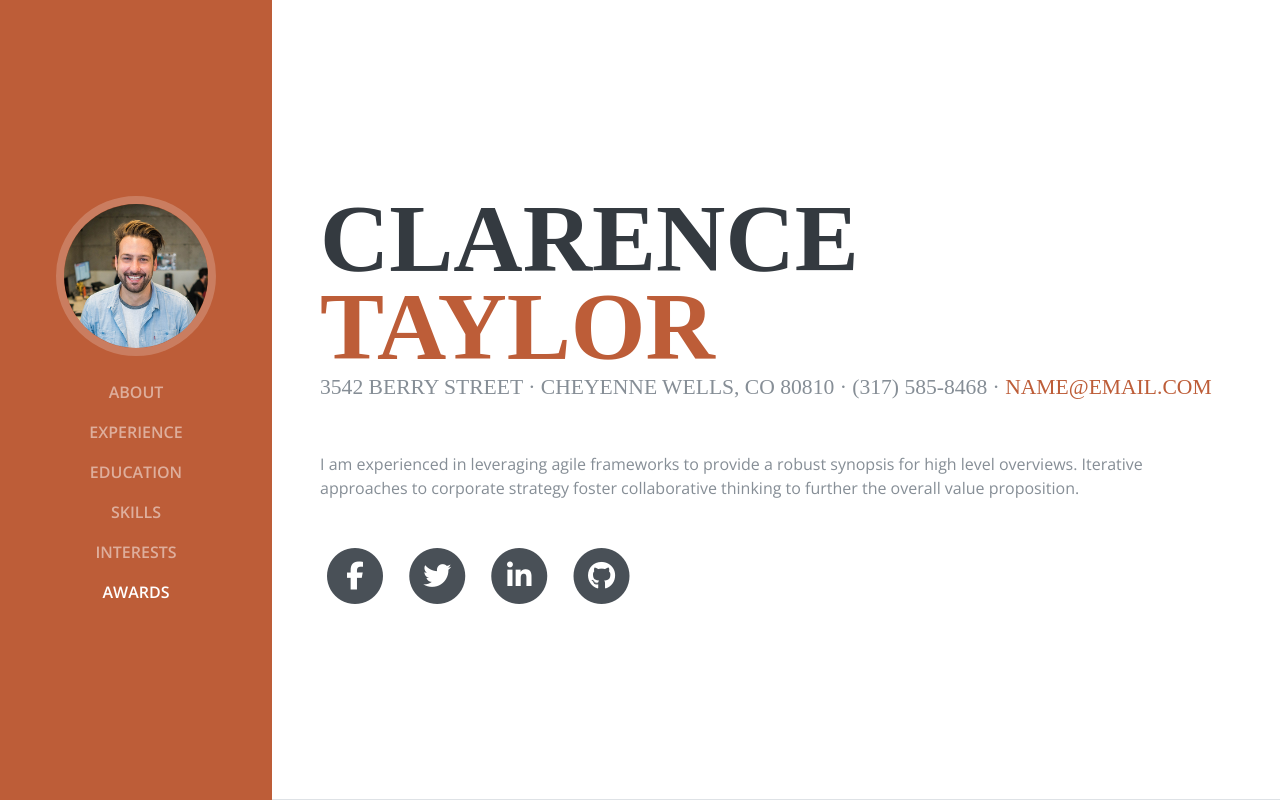
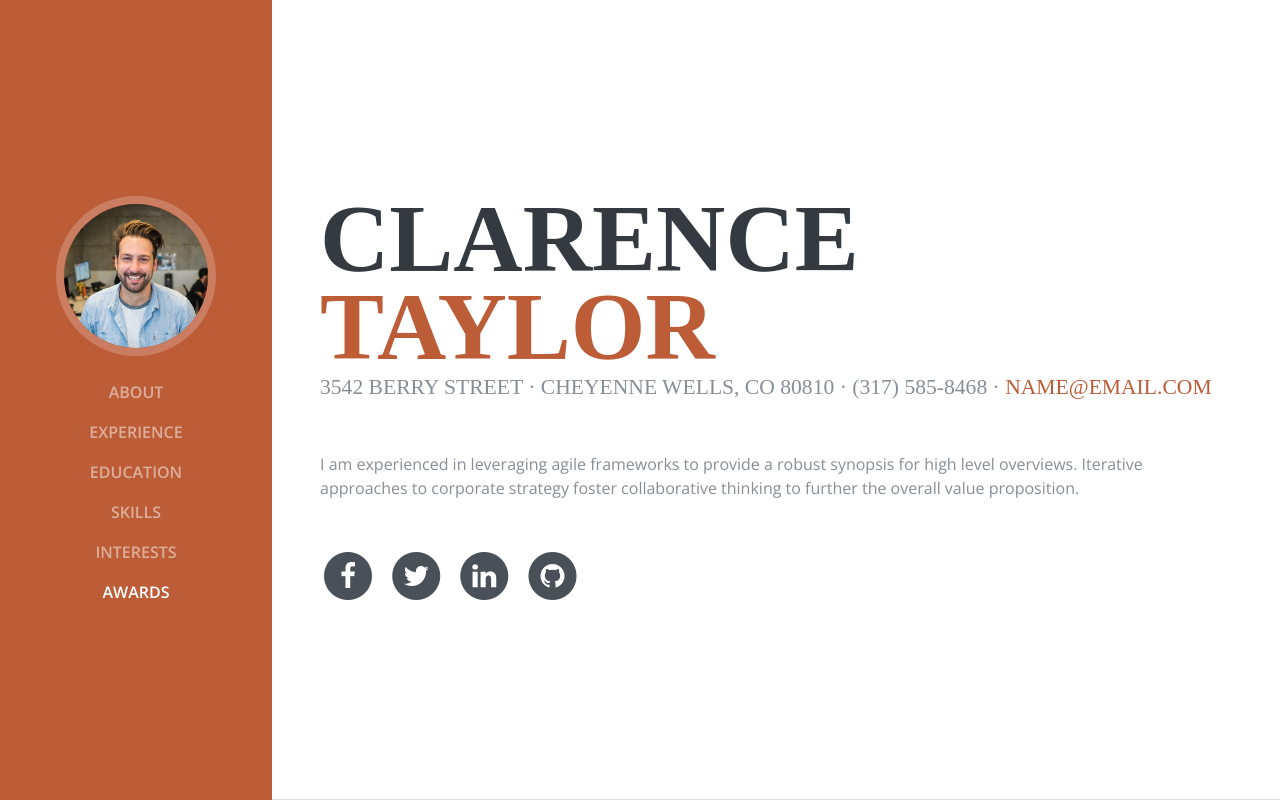
Before and after one commit to ashish-bhalerao/resume, a plain HTML site: page index.html in a window 1280 px wide. Shown: the top 800 px of the page. Drawn offline with nearby package versions, Linux system fonts and the light colour scheme; a web font is replaced by a local one.

Commit message:
index updated

```diff
--- a/index.html
+++ b/index.html
@@ -9,14 +9,14 @@
     <title>Resume - Ashish Bhalerao Pune</title>
 
     <!-- Bootstrap core CSS -->
-    <link href="vendor/bootstrap/css/bootstrap.min.css" rel="stylesheet">
+    <link rel="stylesheet" href="https://maxcdn.bootstrapcdn.com/bootstrap/4.0.0/css/bootstrap.min.css" integrity="sha384-Gn5384xqQ1aoWXA+058RXPxPg6fy4IWvTNh0E263XmFcJlSAwiGgFAW/dAiS6JXm" crossorigin="anonymous">
 
     <!-- Custom fonts for this template -->
     <link href="https://fonts.googleapis.com/css?family=Saira+Extra+Condensed:100,200,300,400,500,600,700,800,900" rel="stylesheet">
     <link href="https://fonts.googleapis.com/css?family=Open+Sans:300,300i,400,400i,600,600i,700,700i,800,800i" rel="stylesheet">
-    <link href="vendor/font-awesome/css/font-awesome.min.css" rel="stylesheet">
-    <link href="vendor/devicons/css/devicons.min.css" rel="stylesheet">
-    <link href="vendor/simple-line-icons/css/simple-line-icons.css" rel="stylesheet">
+    <link href="https://cdnjs.cloudflare.com/ajax/libs/font-awesome/4.7.0/css/font-awesome.css" rel="stylesheet">
+    <link href="https://cdnjs.cloudflare.com/ajax/libs/devicon/2.2/devicon-colors.css" rel="stylesheet">
+    <link href="https://cdnjs.cloudflare.com/ajax/libs/simple-line-icons/2.4.1/css/simple-line-icons.css" rel="stylesheet">
 
     <!-- Custom styles for this template -->
     <link href="css/resume.min.css" rel="stylesheet">
```
